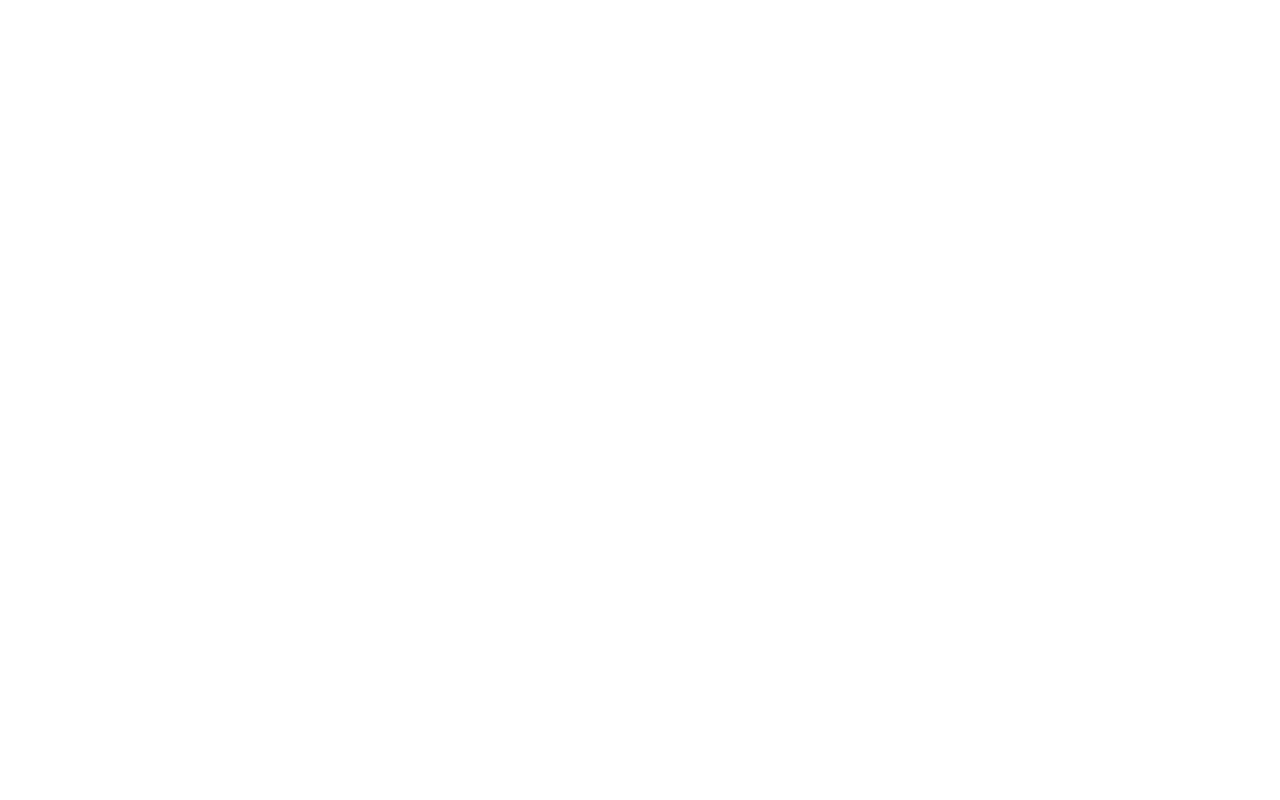
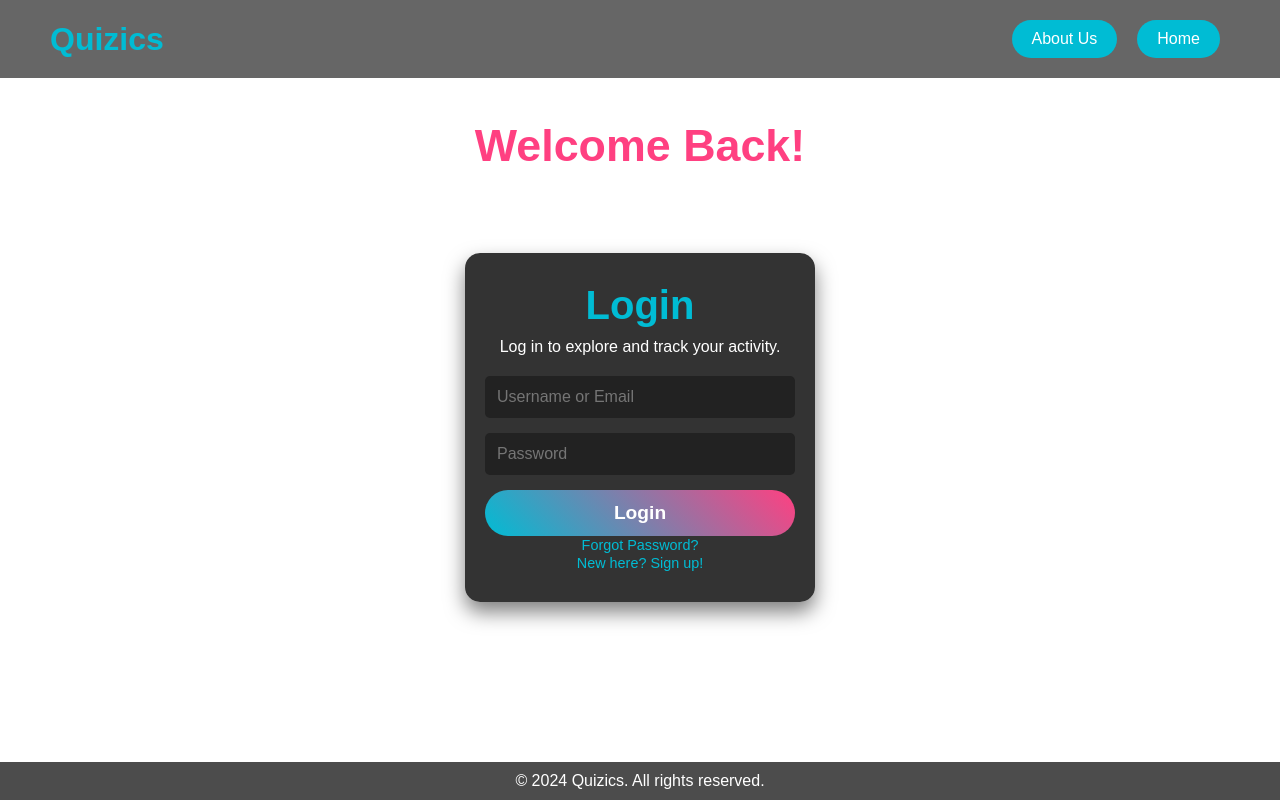
Before and after one commit to tahaw9318/Final_project, a plain HTML site: page login.html in a window 1280 px wide. Drawn offline with Linux system fonts and the light colour scheme.

Commit message:
Update login.html

```diff
--- a/login.html
+++ b/login.html
@@ -105,3 +105,134 @@
             font-size: 1.2rem;
             color: #fff;
         }
+        /* Login Section */
+        .login-container {
+            background: rgba(0, 0, 0, 0.8);
+            border-radius: 15px;
+            padding: 30px 20px; /* Reduced padding */
+            width: 350px; /* Reduced width */
+            text-align: center;
+            animation: slideFromBottom 1s ease-in-out;
+            box-shadow: 0 10px 20px rgba(0, 0, 0, 0.5);
+            margin: 10px auto; /* Adjusted margin to move the box upwards */
+        }
+
+        @keyframes slideFromBottom {
+            from {
+                transform: translateY(100%);
+                opacity: 0;
+            }
+            to {
+                transform: translateY(0);
+                opacity: 1;
+            }
+        }
+
+        .login-container h2 {
+            font-size: 2.5rem;
+            color: #00bcd4;
+            margin-bottom: 10px;
+        }
+
+        .login-container p {
+            font-size: 1rem;
+            margin-bottom: 20px;
+            color: #fff;
+        }
+
+        .input-field {
+            padding: 12px;
+            margin-bottom: 15px;
+            width: 100%;
+            border: none;
+            border-radius: 5px;
+            font-size: 1rem;
+            background-color: #222;
+            color: white;
+            transition: transform 0.3s ease, box-shadow 0.3s ease;
+        }
+
+        .input-field:focus {
+            transform: translateY(-5px);
+            box-shadow: 0 4px 15px rgba(0, 188, 212, 0.5);
+            outline: none;
+        }
+
+        .submit-btn {
+            background: linear-gradient(45deg, #00bcd4, #ff4081);
+            color: white;
+            border: none;
+            padding: 12px 20px;
+            font-size: 1.2rem;
+            font-weight: bold;
+            border-radius: 50px;
+            cursor: pointer;
+            width: 100%;
+            transition: transform 0.3s ease, background 0.3s ease;
+        }
+
+        .submit-btn:hover {
+            transform: scale(1.05);
+            background: linear-gradient(45deg, #ff4081, #00bcd4);
+        }
+
+        .links {
+            margin-top: 20px;
+            font-size: 0.9rem;
+            color: #00bcd4;
+            text-decoration: none;
+        }
+
+        .links:hover {
+            text-decoration: underline;
+            color: #ff4081;
+        }
+
+        /* Footer Section */
+        .footer {
+            text-align: center;
+            background-color: rgba(0, 0, 0, 0.7);
+            padding: 10px;
+            font-size: 1rem;
+            margin-top: auto;
+            animation: fadeIn 2s ease-in-out;
+        }
+    </style>
+</head>
+<body>
+
+    <!-- Navbar Section -->
+    <nav class="navbar">
+        <h1 class="logo">Quizics</h1>
+        <div class="nav-buttons">
+            <button class="auth-button" onclick="location.href='about.html'">About Us</button>
+            <button class="auth-button" onclick="location.href='index11.html'">Home</button>
+        </div>
+    </nav>
+
+    <!-- Header Section -->
+    <header class="header">
+        <h1>Welcome Back!</h1>
+        <p>Access your personalized quizzes, track progress, and more.</p>
+    </header>
+
+    <!-- Login Section -->
+    <section class="login-container">
+        <h2>Login</h2>
+        <p>Log in to explore and track your activity.</p>
+        <form>
+            <input type="text" class="input-field" placeholder="Username or Email" required>
+            <input type="password" class="input-field" placeholder="Password" required>
+            <button type="submit" class="submit-btn">Login</button>
+        </form>
+        <a href="#" class="links">Forgot Password?</a><br>
+        <a href="signup.html" class="links">New here? Sign up!</a>
+    </section>
+
+    <!-- Footer Section -->
+    <footer class="footer">
+        <p>&copy; 2024 Quizics. All rights reserved.</p>
+    </footer>
+
+</body>
+</html>
```
